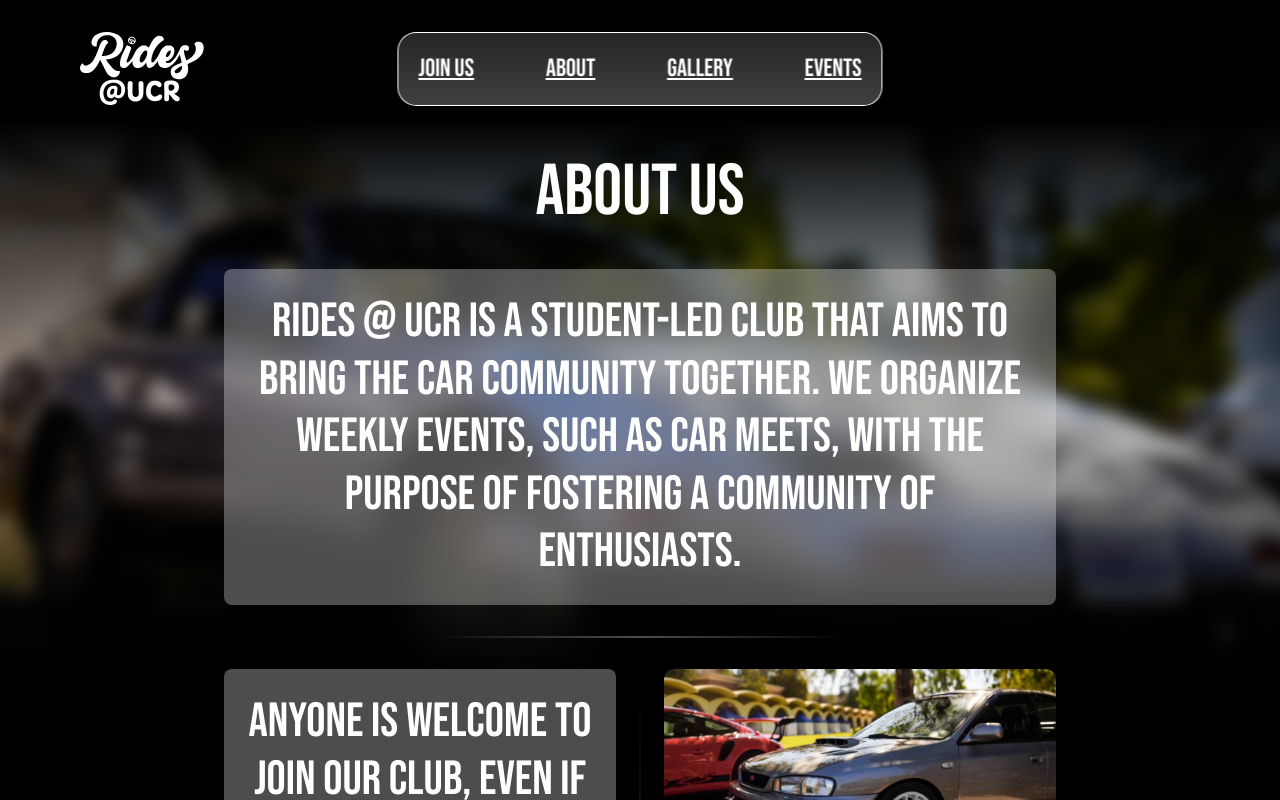
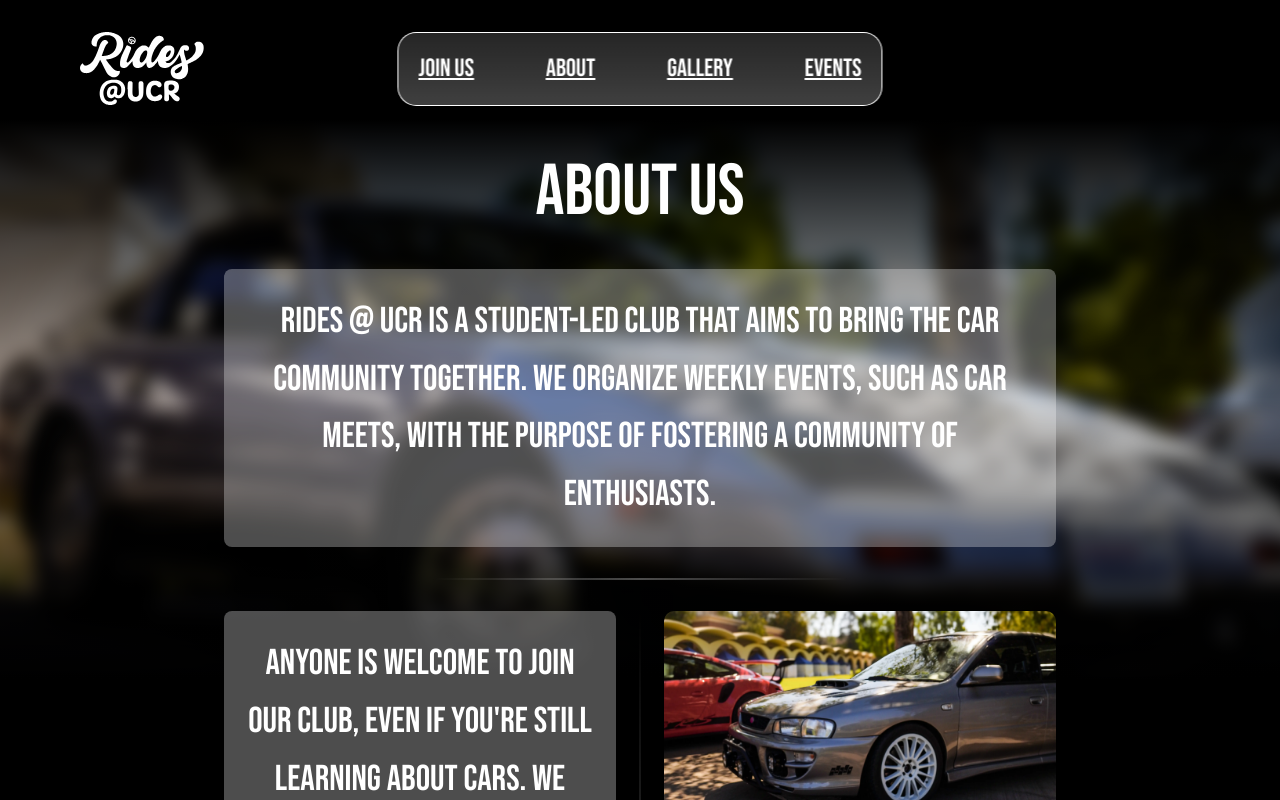
Before and after one commit to acm-ucr/ridesucr-website, a Next.js app: page /about in a window 1280 px wide. Shown: the top 800 px of the page. Built offline with nearby package versions, Linux system fonts and the light colour scheme.

Commit message:
changes done

```diff
--- a/src/components/about/Info.tsx
+++ b/src/components/about/Info.tsx
@@ -1,7 +1,7 @@
 const Info = (props: { info: string }) => {
   return (
-    <div className="text-ridesucr-white flex h-full w-full items-center justify-center rounded-md bg-white/30 p-6 text-center text-base leading-6 backdrop-blur-lg sm:text-lg sm:leading-7 md:text-2xl md:leading-8 lg:text-4xl lg:leading-[1.3] xl:text-5xl xl:leading-[1.2]">
-      <div className="max-w-prose">{props.info}</div>
+    <div className="text-ridesucr-white lgbackdrop-blur-lg flex h-full w-full items-center justify-center rounded-md bg-white/30 p-6 text-center text-base leading-6 sm:text-2xl sm:leading-7 md:text-3xl md:leading-8 lg:text-4xl lg:leading-[1.6]">
+      <div className="">{props.info}</div>
     </div>
   );
 };
--- a/src/components/about/InfoSection.tsx
+++ b/src/components/about/InfoSection.tsx
@@ -6,8 +6,8 @@ import car6 from "@/public/cars/car6.webp";
 const InfoSection = () => {
   return (
     <div className="flex w-full justify-center px-4 pb-10">
-      <div className="xl:backdrop-blur-0 w-full overflow-hidden rounded-2xl border border-white/20 bg-white/10 backdrop-blur-lg md:w-5/6 xl:w-2/3 xl:rounded-none xl:border-0 xl:bg-transparent">
-        <div className="flex flex-col xl:hidden">
+      <div className="lg:backdrop-blur-0 w-full overflow-hidden rounded-2xl border border-white/20 bg-white/10 md:w-5/6 lg:w-2/3 lg:rounded-none lg:border-0 lg:bg-transparent">
+        <div className="flex flex-col lg:hidden">
           <Info info="Rides @ UCR is a student-led club that aims to bring the car community together. We organize weekly events, such as car meets, with the purpose of fostering a community of enthusiasts." />
 
           <div className="relative aspect-[3/2] overflow-hidden">
@@ -23,7 +23,7 @@ const InfoSection = () => {
           <Info info="Feel free to support us by buying our awesome merch or stopping at one of our meets!" />
         </div>
 
-        <div className="hidden flex-col gap-6 xl:flex">
+        <div className="hidden flex-col gap-6 lg:flex">
           <Info info="Rides @ UCR is a student-led club that aims to bring the car community together. We organize weekly events, such as car meets, with the purpose of fostering a community of enthusiasts." />
 
           <div className="relative h-4 w-full">
```
